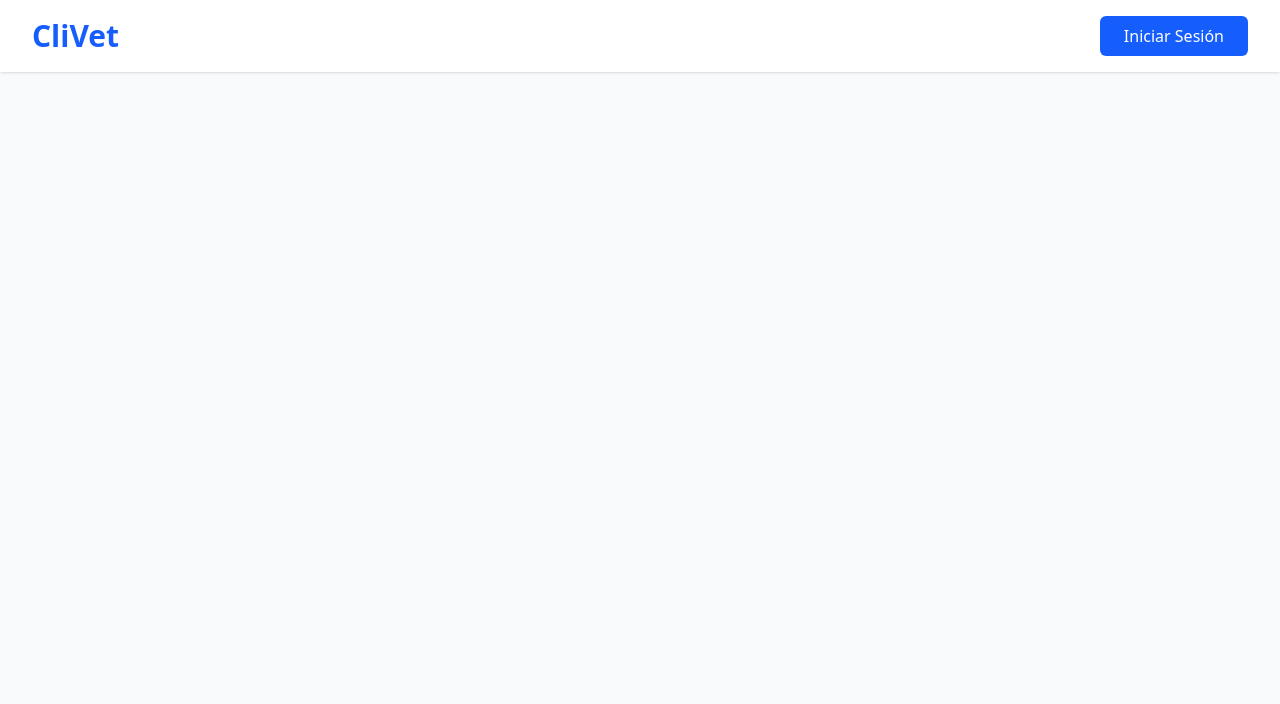
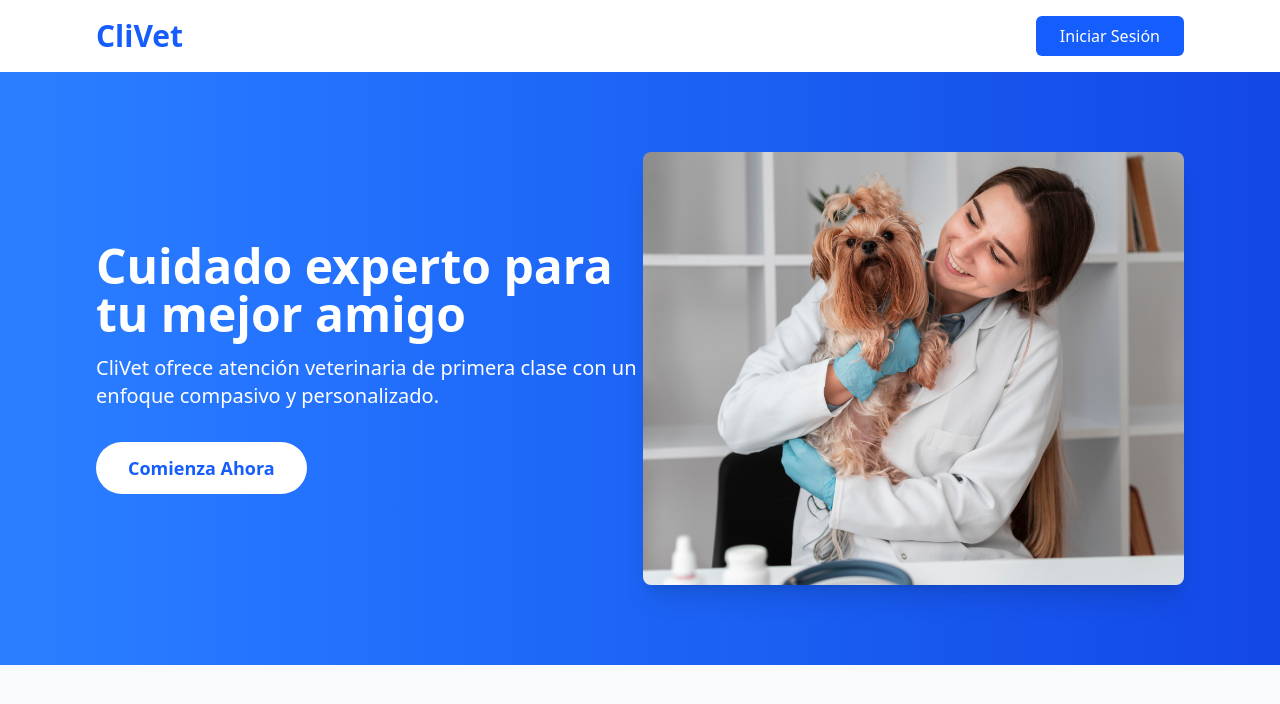
Before and after one commit to DanielMR-dev/CliVet, a React (Vite) app in the folder CliVet_FrontEnd/: page / in a window 1280 px wide. Shown: the top 704 px of the page. Built offline with nearby package versions, Linux system fonts and the light colour scheme.

Commit message:
Se crea la seccion del Hero

```diff
--- a/CliVet_FrontEnd/src/views/LandingPage.tsx
+++ b/CliVet_FrontEnd/src/views/LandingPage.tsx
@@ -1,15 +1,40 @@
+import heroImage from "../assets/images/hero-image.jpg";
 
 export default function LandingPage() {
     return (
         <div className="min-h-screen bg-gray-50">
             <header className="bg-white shadow">
-                <div className="max-w-7xl mx-auto py-4 px-4 sm:px-6 lg:px-8 flex justify-between items-center">
+                <div className="max-w-6xl mx-auto py-4 px-4 sm:px-6 lg:px-8 flex justify-between items-center">
                     <h1 className="text-3xl font-bold text-blue-600">CliVet</h1>
                     <button
                         className="bg-blue-600 text-white px-6 py-2 rounded-md hover:bg-blue-700 transition duration-300"
                     >Iniciar Sesión</button>
                 </div>
             </header>
+            <main>
+                {/* Hero Section */}
+                <section className="bg-gradient-to-r from-blue-500 to-blue-700 text-white py-20">
+                    <div className="max-w-6xl mx-auto px-4 sm:px-6 lg:px-8">
+                        <div className="flex flex-col md:flex-row items-center justify-between">
+                            <div className="md:w-1/2 mb-10 md:mb-0 mr-1.5">
+                                <h2 className="text-4xl md:text-5xl font-bold mb-4">Cuidado experto para tu mejor amigo</h2>
+                                <p className="text-xl mb-8">CliVet ofrece atención veterinaria de primera clase con un enfoque compasivo y personalizado.</p>
+                                <button
+                                    className="bg-white text-blue-600 px-8 py-3 rounded-full font-semibold text-lg hover:bg-gray-100 transition duration-300"
+                                >Comienza Ahora</button>
+                            </div>
+                            <div className="md:w-1/2">
+                                <img
+                                    src={heroImage}
+                                    alt="Veterinario cuidando a un perro"
+                                    className="rounded-lg shadow-xl"
+                                />
+                            </div>
+                        </div>
+
+                    </div>
+                </section>
+            </main>
         </div>
     );
 };
```
Also changed, not shown: CliVet_FrontEnd/src/assets/images/hero-image.jpg (added).
